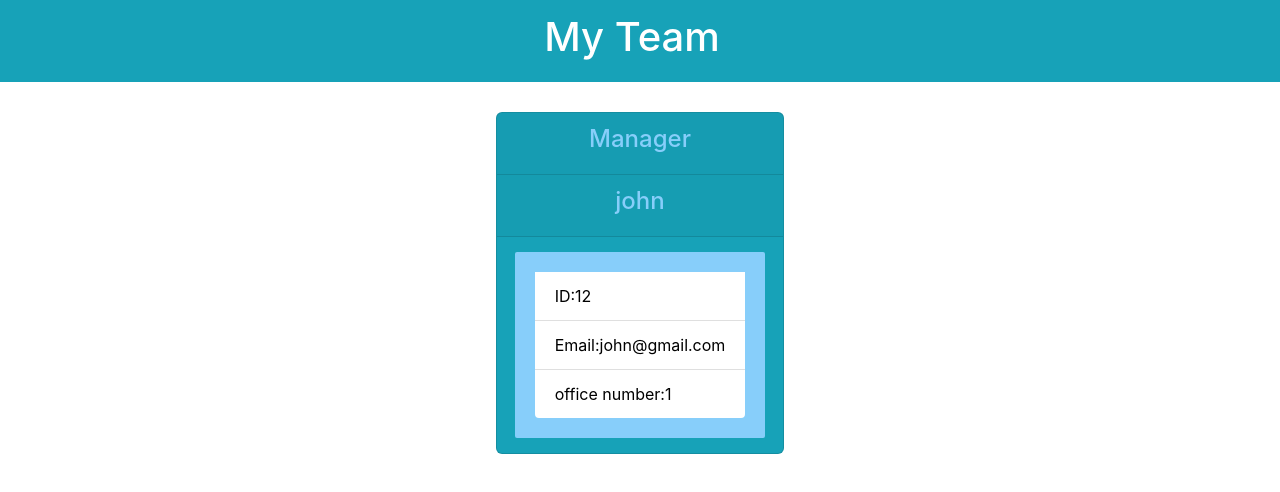
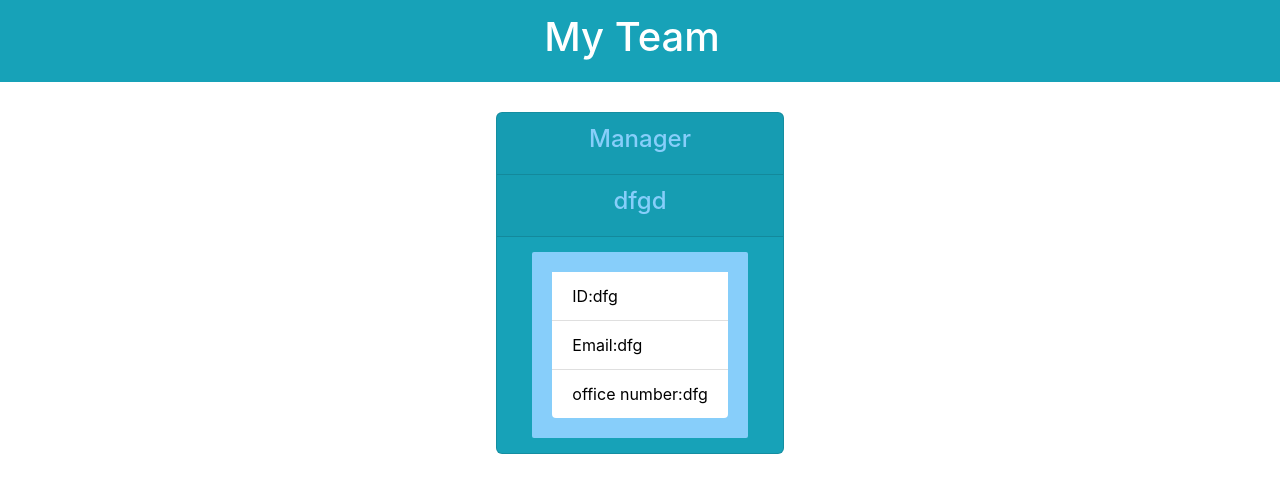
Before and after one commit to johnbatista1223/profile-generator, a website: page renderedTemplate.html in a window 1280 px wide. Drawn offline with nearby package versions, Linux system fonts and the light colour scheme.

Commit message:
fixing isssues

```diff
--- a/renderedTemplate.html
+++ b/renderedTemplate.html
@@ -51,13 +51,13 @@
   </div>
 
   <div class="col card-header">
-    <h4>john</h4>
+    <h4>dfgd</h4>
   </div>
 
   <ul class="list-group list-group-flush text">
-    <li class="list-group-item">ID:12</li>
-    <li class="list-group-item">Email:john@gmail.com </li>
-    <li class="list-group-item"> office number:1 </li>
+    <li class="list-group-item">ID:dfg</li>
+    <li class="list-group-item">Email:dfg </li>
+    <li class="list-group-item"> office number:dfg </li>
   </ul>
 
 </div>
```
Also changed, not shown: index.js (+21 -15 lines).
